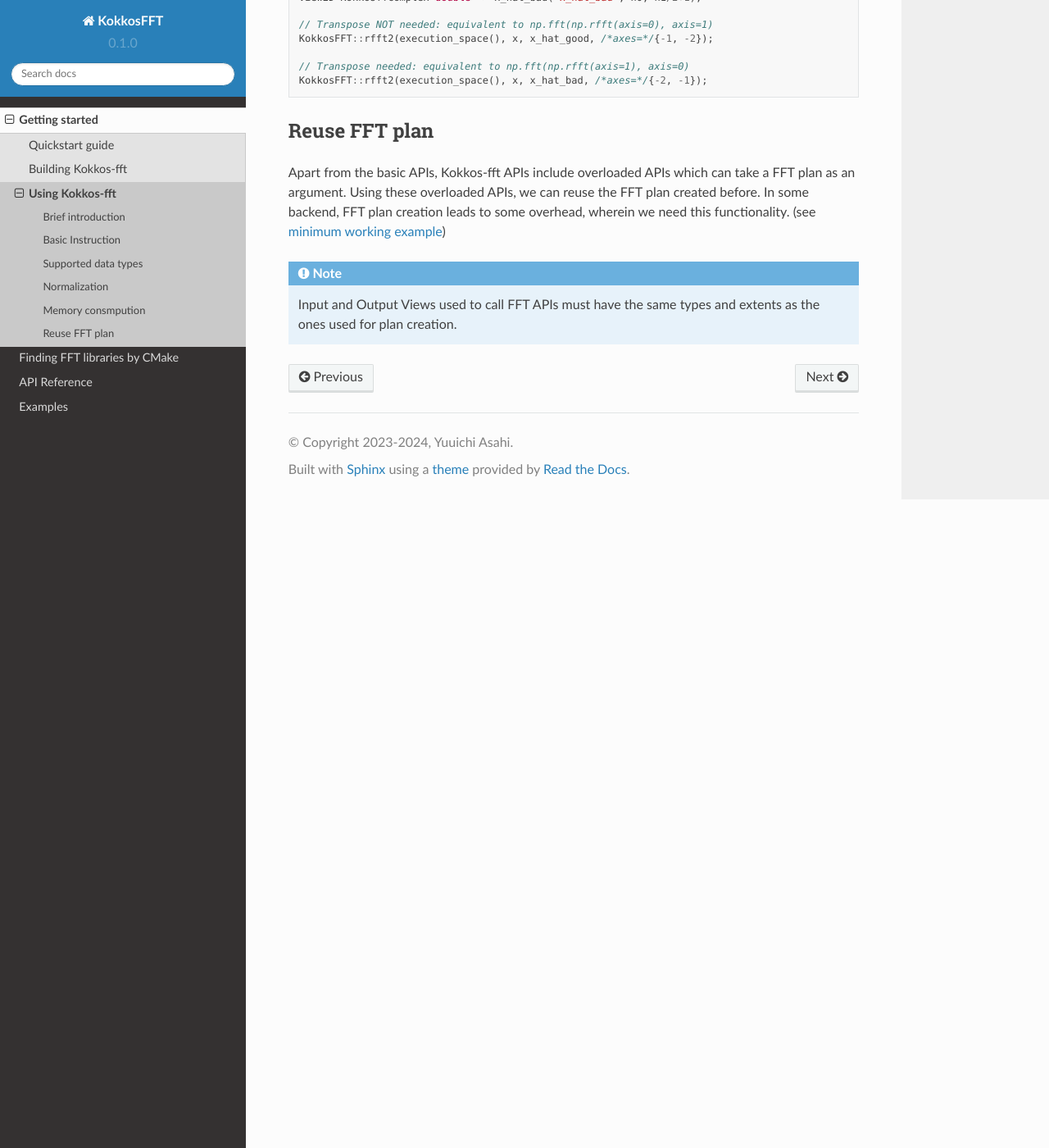
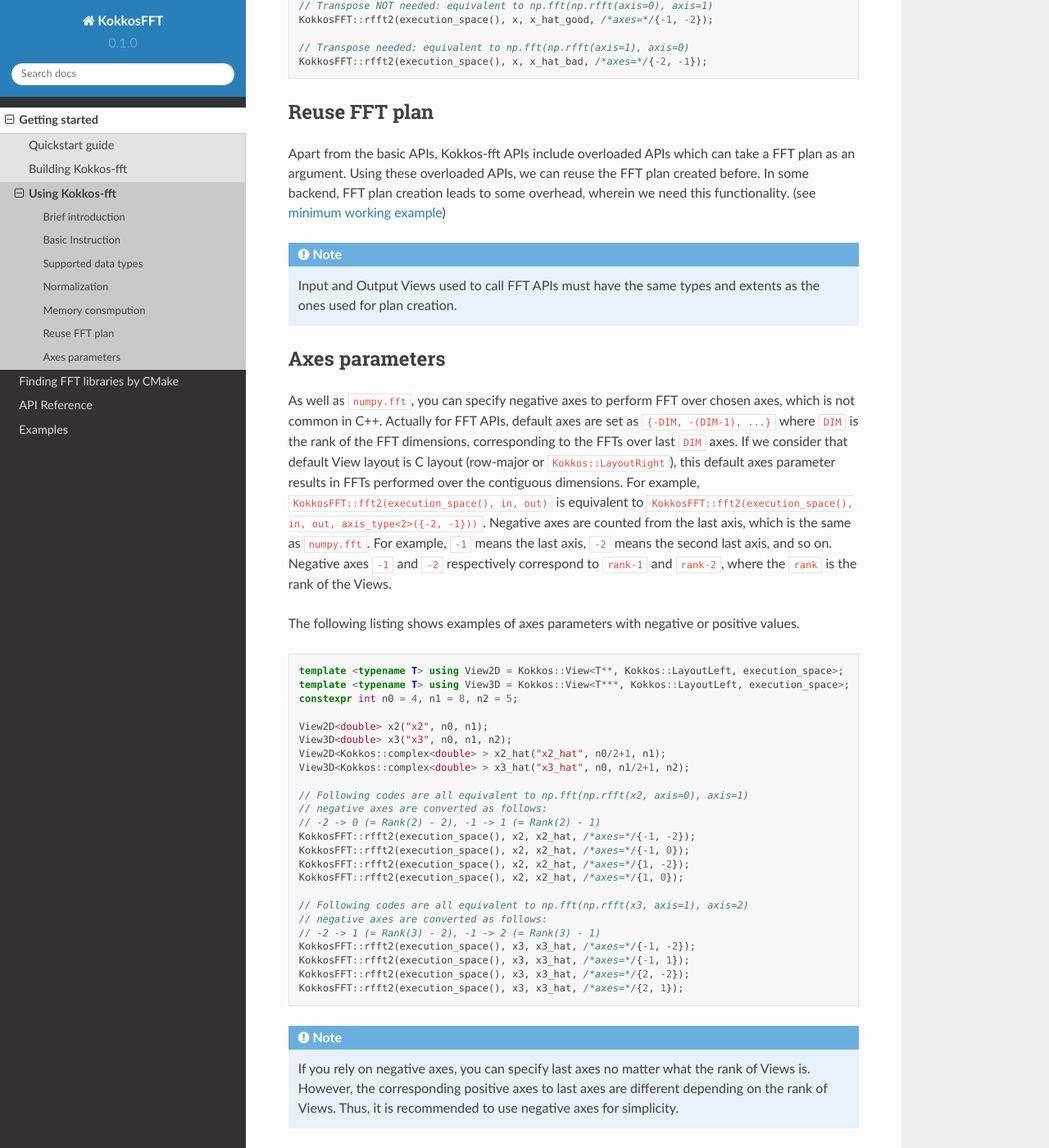
Before and after one commit to kokkos/kokkos-fft, a Sphinx documentation site: the page built from docs/intro/using.rst, in a window 1280 px wide and 1400 px high, scrolled down 2481 px. Shown: the whole window at 82% size. Built offline with Sphinx 7.4.7 and the Read the Docs theme 2.0.0, drawn with Linux system fonts in a browser that asks for light colours; some of the changed text lies outside the part shown.

Commit message:
Update docs (#144)
* docs: Add default explanations for APIs

* Add docs for unmanaged view example

* docs: Explain the meanings of axes

* docs: we do not rely on assertions any more

* docs: fix based on a review

* docs: fix title for unmanaged view example

* fix: docs  of fftshift based on reviews

* docs: improve the explanations for axes parameters

* docs: further fix

* docs: fixed typo based on reviews

---------

Co-authored-by: Yuuichi Asahi <y.asahi@nr.titech.ac.jp>

```diff
--- a/docs/examples.rst
+++ b/docs/examples.rst
@@ -9,7 +9,7 @@ Examples
 
 There are some `examples
 <https://github.com/kokkos/kokkos-fft/tree/main/examples>`_ in the
-Kokkos-fft repository. Each example includes Kokkos and numpy implementations.
+Kokkos-fft repository. Most of the examples include Kokkos and numpy implementations.
 For example, `01_1DFFT
 <https://github.com/kokkos/kokkos-fft/tree/main/examples/01_1DFFT>`_ includes,
 
@@ -33,3 +33,4 @@ Please find the examples from following links.
    samples/04_batchedFFT.rst
    samples/05_1DFFT_HOST_DEVICE.rst
    samples/06_1DFFT_reuse_plans.rst
+   samples/07_unmanaged_views.rst
--- a/docs/intro/using.rst
+++ b/docs/intro/using.rst
@@ -130,3 +130,49 @@ In some backend, FFT plan creation leads to some overhead, wherein we need this
 .. note::
 
    Input and Output Views used to call FFT APIs must have the same types and extents as the ones used for plan creation.
+
+Axes parameters
+---------------
+
+As well as ``numpy.fft``, you can specify negative axes to perform FFT over chosen axes, which is not common in C++.
+Actually for FFT APIs, default axes are set as ``{-DIM, -(DIM-1), ...}`` where ``DIM`` is the rank of the FFT dimensions,
+corresponding to the FFTs over last ``DIM`` axes. If we consider that default View layout is C layout (row-major or ``Kokkos::LayoutRight``),
+this default axes parameter results in FFTs performed over the contiguous dimensions. For example, ``KokkosFFT::fft2(execution_space(), in, out)`` is equivalent to ``KokkosFFT::fft2(execution_space(), in, out, axis_type<2>({-2, -1}))``.
+Negative axes are counted from the last axis, which is the same as ``numpy.fft``.
+For example, ``-1`` means the last axis, ``-2`` means the second last axis, and so on.
+Negative axes ``-1`` and ``-2`` respectively correspond to ``rank-1`` and ``rank-2``, where the ``rank`` is the rank of the Views.
+
+The following listing shows examples of axes parameters with negative or positive values.
+
+.. code-block:: C++
+
+   template <typename T> using View2D = Kokkos::View<T**, Kokkos::LayoutLeft, execution_space>;
+   template <typename T> using View3D = Kokkos::View<T***, Kokkos::LayoutLeft, execution_space>;
+   constexpr int n0 = 4, n1 = 8, n2 = 5;
+
+   View2D<double> x2("x2", n0, n1);
+   View3D<double> x3("x3", n0, n1, n2);
+   View2D<Kokkos::complex<double> > x2_hat("x2_hat", n0/2+1, n1);
+   View3D<Kokkos::complex<double> > x3_hat("x3_hat", n0, n1/2+1, n2);
+
+   // Following codes are all equivalent to np.fft(np.rfft(x2, axis=0), axis=1)
+   // negative axes are converted as follows:
+   // -2 -> 0 (= Rank(2) - 2), -1 -> 1 (= Rank(2) - 1)
+   KokkosFFT::rfft2(execution_space(), x2, x2_hat, /*axes=*/{-1, -2});
+   KokkosFFT::rfft2(execution_space(), x2, x2_hat, /*axes=*/{-1, 0});
+   KokkosFFT::rfft2(execution_space(), x2, x2_hat, /*axes=*/{1, -2});
+   KokkosFFT::rfft2(execution_space(), x2, x2_hat, /*axes=*/{1, 0});
+
+   // Following codes are all equivalent to np.fft(np.rfft(x3, axis=1), axis=2)
+   // negative axes are converted as follows:
+   // -2 -> 1 (= Rank(3) - 2), -1 -> 2 (= Rank(3) - 1)
+   KokkosFFT::rfft2(execution_space(), x3, x3_hat, /*axes=*/{-1, -2});
+   KokkosFFT::rfft2(execution_space(), x3, x3_hat, /*axes=*/{-1, 1});
+   KokkosFFT::rfft2(execution_space(), x3, x3_hat, /*axes=*/{2, -2});
+   KokkosFFT::rfft2(execution_space(), x3, x3_hat, /*axes=*/{2, 1});
+
+.. note::
+
+   If you rely on negative axes, you can specify last axes no matter what the rank of Views is.
+   However, the corresponding positive axes to last axes are different depending on the rank of Views.
+   Thus, it is recommended to use negative axes for simplicity.
```
Also changed, not shown: other parts of docs/intro/using.rst (+1 -1 lines), README.md (+1 -1 lines), docs/samples/07_unmanaged_views.rst (added, +14 -0 lines), 3 other files.
